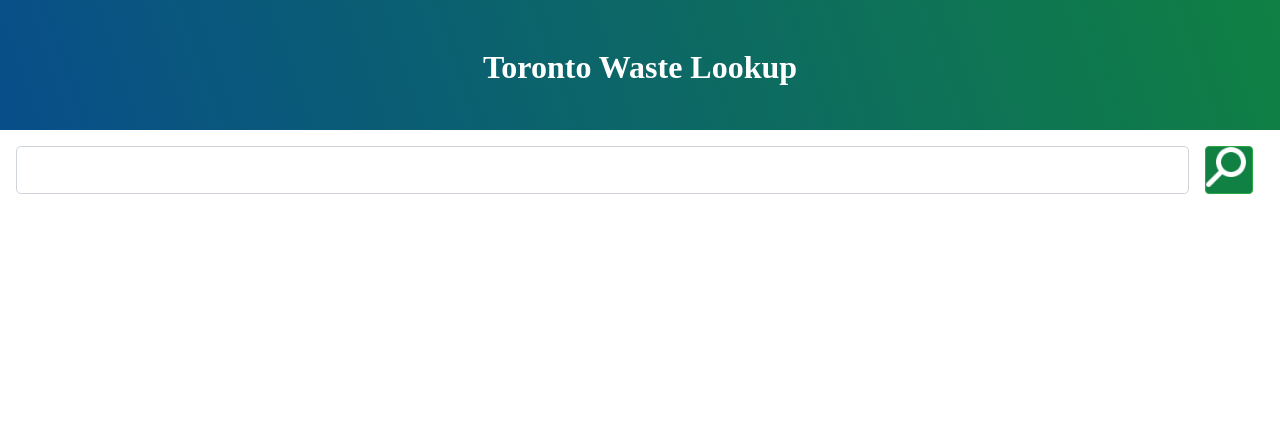
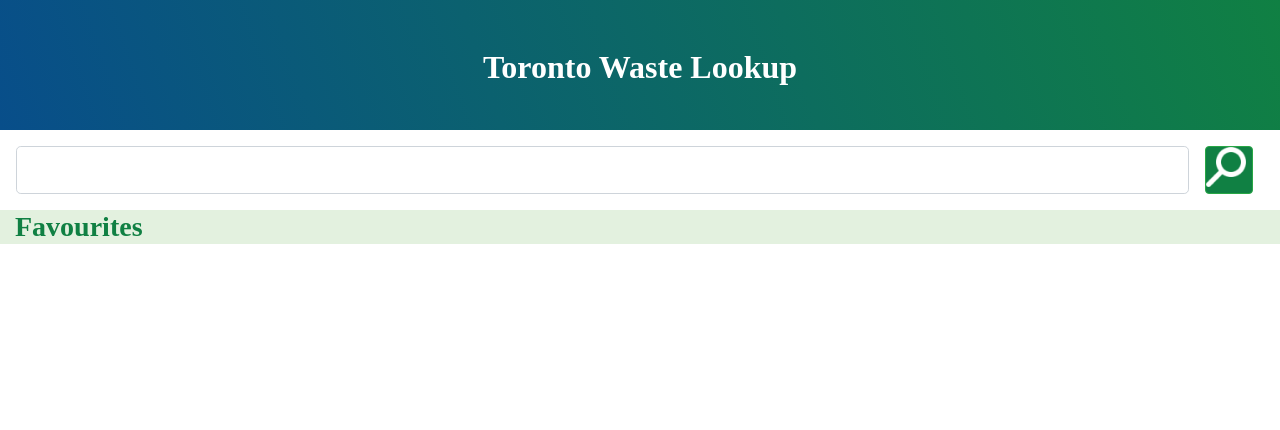
Before and after one commit to yuriechan/wasteLookup, a PHP site: page / in a window 1280 px wide. Shown: the top 430 px of the page. Run offline with PHP 8.4, Linux system fonts and the light colour scheme; some libraries are stand-ins or nearby versions.

Commit message:
add design for favorite lists

```diff
--- a/css/stylesheet.css
+++ b/css/stylesheet.css
@@ -1,10 +1,13 @@
+body {
+  font-family: Siro;
+}
+
 header {
   background-image: linear-gradient(71deg,#084E8A,#108043);
 }
 
 h2 {
   color: white;
-  font-family: Siro;
 }
 
 .btn {
@@ -14,3 +17,11 @@
   background-size: 2.5em 2.5em;
   width: 3em;
 }
+
+h3 {
+  color: #108043;
+}
+
+#favorites-wrapper {
+  background-color: #E3F1DF;
+}
--- a/index.html
+++ b/index.html
@@ -33,5 +33,12 @@
     </div>
     <div class="container" id="output">
     </div>
+
+    <div class="container-fluid" id="favorites-wrapper">
+      <h3 class="font-weight-bold">Favourites</h3>
+      <div class="" id="favorites">
+
+      </div>
+    </div>
   </body>
 </html>
--- a/js-scripts/scripts.js
+++ b/js-scripts/scripts.js
@@ -20,7 +20,7 @@
 
     title.innerHTML += post.title;
     body.innerHTML += post.body;
-    post.keywords = post.keywords.split(", ").join(" ");
+    post.keywords = post.keywords.split(",").join(" ");
 
     return {title: title.value, body: body.value, keywords: post.keywords};
   })
```
